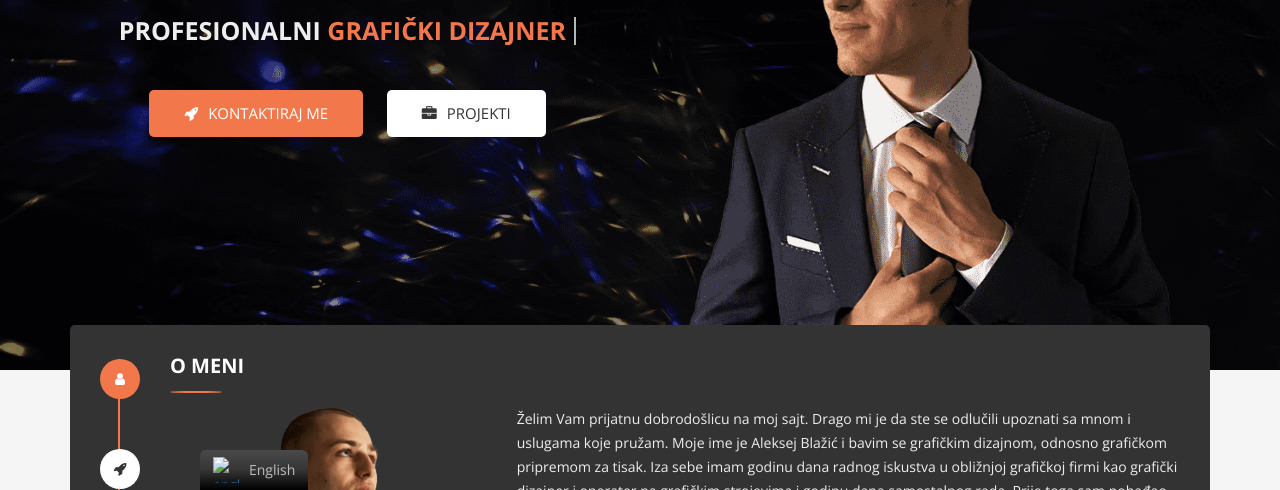
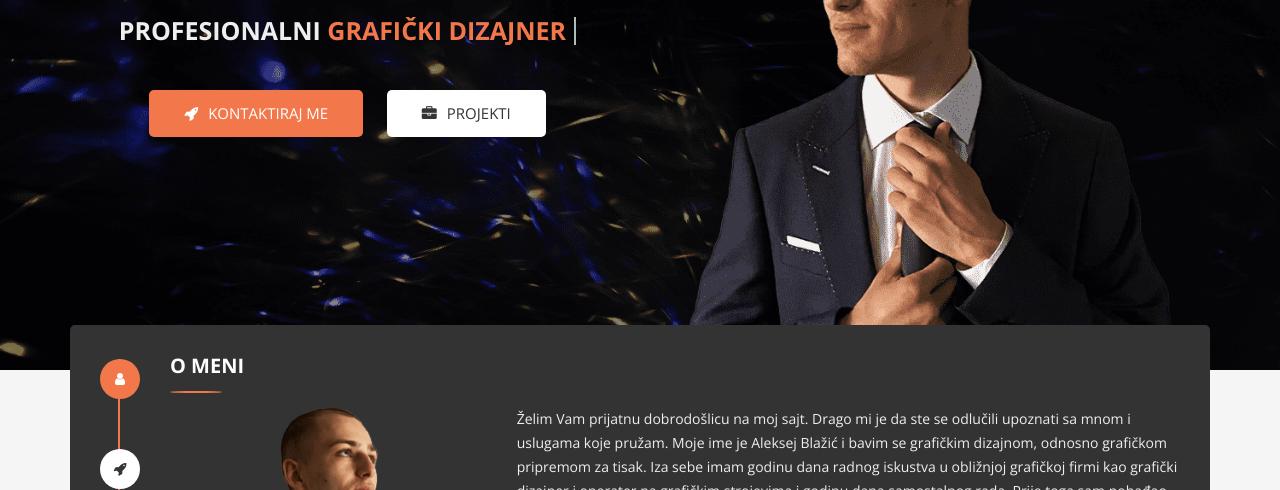
Before and after one commit to abdesign-vu/my-portfolio-website, a plain HTML site: page index.html in a window 1280 px wide. Shown: the part 310-800 px from the top of the page. Drawn offline with nearby package versions, Linux system fonts and the light colour scheme.

Commit message:
Update index.html - BRISANJE TRANSLATE BUTTON-A

```diff
--- a/index.html
+++ b/index.html
@@ -2522,16 +2522,6 @@
     </div>
     <!--/ End Clients -->
 
-    <!------------------------------------- TRANSLATE-BUTTON ------------------------------------>
-    <div class="my-translate-buttons">
-      <div class="england-icon">
-        <a href="en.html">
-          <img src="images/united-kingdom.png" alt="english-language" />
-          <p>English</p>
-        </a>
-      </div>
-    </div>
-    <!----------------------------------- END-TRANSLATE-BUTTON -------------------------------->
 
     <!-- Start Footer -->
     <footer id="footer">
```
